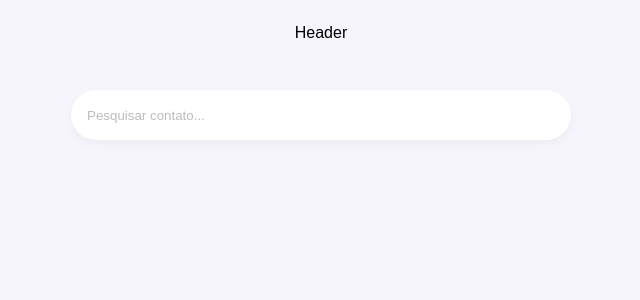
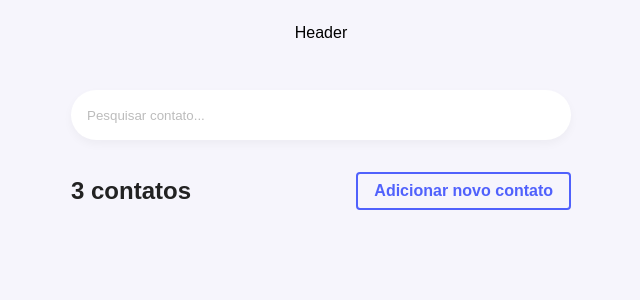
Before and after one commit to NadsonMagno/MyContacts, a React (Vite) app: page / in a window 1280 px wide. Shown: the top 300 px of the page, without its empty margins (319-959 px from the left). Built offline with nearby package versions, Linux system fonts and the light colour scheme.

Commit message:
feat: implementando o Header da lista de contatos

```diff
--- a/src/assets/styles/themes/default.ts
+++ b/src/assets/styles/themes/default.ts
@@ -1,6 +1,11 @@
 export default {
   colors: {
-    primary: '#3498db',
+    primary: {
+        main: '#5061FC',
+        light: '#6674F4',
+        dark: '#3346F0',
+        lighter: '#E0E3FF',
+    },
     secondary: '#2ecc71',
     background: '#F6F5FC',
     text: '#333333',
--- a/src/components/App/App.tsx
+++ b/src/components/App/App.tsx
@@ -2,6 +2,7 @@ import React from 'react'
 import GlobalStyles from '../../assets/styles/global'
 
 import Header from '../Header/Header';
+import ContactsList from '../ContactsList/ContactsList';
 
 import  {ThemeProvider} from 'styled-components';
 import defaultTheme from '../../assets/styles/themes/default';
@@ -16,6 +17,7 @@ function App() {
         <GlobalStyles />
         <Container>
           <Header />
+          <ContactsList />
         </Container>
       </ThemeProvider>
     </>
--- /dev/null
+++ b/src/components/ContactsList/ContactsList.tsx
@@ -0,0 +1,13 @@
+import { Container, Header } from "./style";
+
+export default function ContactsList() {
+  return (
+  <Container>
+    <Header>
+      <strong>3 contatos</strong>
+      <a href="/">Adicionar novo contato</a>
+    </Header>
+
+  </Container>
+);
+}
--- /dev/null
+++ b/src/components/ContactsList/style.ts
@@ -0,0 +1,34 @@
+import styled from 'styled-components';
+
+export const Container = styled.div`
+    margin-top: 32px;
+`;
+
+export const Header = styled.header`
+    display: flex;
+    justify-content: space-between;
+    align-items: center;
+    margin-bottom: 24px;
+
+    strong{
+        font-size: 24px;
+        color: #222;
+    }
+    a{
+        font-size: 16px;
+        color: ${props => props.theme.colors.primary.main};
+        text-decoration: none;
+        font-weight: bold;
+        border:2px solid ${props => props.theme.colors.primary.main}    ;
+        border-radius: 4px;
+        padding: 8px 16px;
+
+        &:hover{
+            background-color: ${props => props.theme.colors.primary.main};
+            color: #FFF;
+            transition: all 0.2s ease-in;
+        }
+
+    }
+
+`;
```
